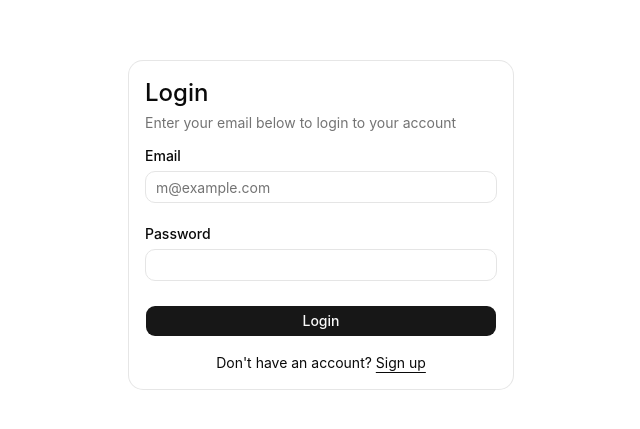
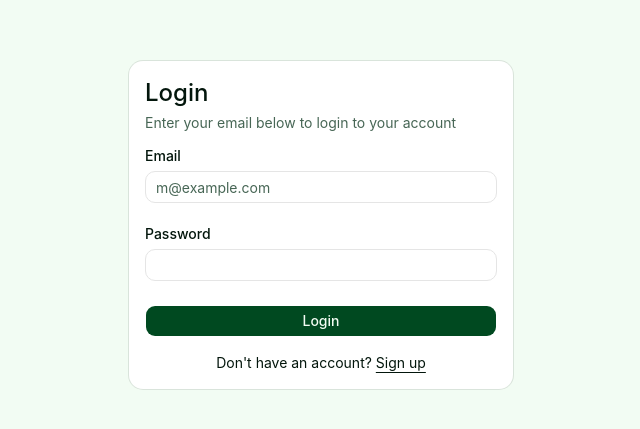
Before and after one commit to freddy61279/football-team-management-app, a Next.js app: page /auth/login in a window 1280 px wide. Shown: the part 175-604 px from the top of the page, without its empty margins (319-959 px from the left). Built offline with nearby package versions, Linux system fonts and the light colour scheme.

Commit message:
Refine clubhouse color palette

```diff
--- a/app/globals.css
+++ b/app/globals.css
@@ -47,20 +47,20 @@
 
 :root {
   color-scheme: light;
-  --background: oklch(1 0 0);
-  --foreground: oklch(0.145 0 0);
+  --background: oklch(0.98 0.015 150);
+  --foreground: oklch(0.18 0.035 160);
   --card: oklch(1 0 0);
-  --card-foreground: oklch(0.145 0 0);
+  --card-foreground: oklch(0.18 0.035 160);
   --popover: oklch(1 0 0);
-  --popover-foreground: oklch(0.145 0 0);
-  --primary: oklch(0.205 0 0);
-  --primary-foreground: oklch(0.985 0 0);
-  --secondary: oklch(0.97 0 0);
-  --secondary-foreground: oklch(0.205 0 0);
-  --muted: oklch(0.97 0 0);
-  --muted-foreground: oklch(0.556 0 0);
-  --accent: oklch(0.97 0 0);
-  --accent-foreground: oklch(0.205 0 0);
+  --popover-foreground: oklch(0.18 0.035 160);
+  --primary: oklch(0.34 0.12 160);
+  --primary-foreground: oklch(0.98 0.015 150);
+  --secondary: oklch(0.93 0.04 150);
+  --secondary-foreground: oklch(0.25 0.07 160);
+  --muted: oklch(0.93 0.04 150);
+  --muted-foreground: oklch(0.48 0.045 160);
+  --accent: oklch(0.7 0.16 155);
+  --accent-foreground: oklch(0.16 0.05 160);
   --destructive: oklch(0.577 0.245 27.325);
   --border: oklch(0.922 0 0);
   --input: oklch(0.922 0 0);
@@ -83,20 +83,20 @@
 
 .dark {
   color-scheme: dark;
-  --background: oklch(0.14 0.025 250);
-  --foreground: oklch(0.97 0.01 105);
-  --card: oklch(0.19 0.03 250);
-  --card-foreground: oklch(0.97 0.01 105);
-  --popover: oklch(0.19 0.03 250);
-  --popover-foreground: oklch(0.97 0.01 105);
-  --primary: oklch(0.93 0.01 105);
-  --primary-foreground: oklch(0.16 0.025 250);
-  --secondary: oklch(0.23 0.035 250);
-  --secondary-foreground: oklch(0.97 0.01 105);
-  --muted: oklch(0.23 0.035 250);
-  --muted-foreground: oklch(0.7 0.025 240);
-  --accent: oklch(0.86 0.19 115);
-  --accent-foreground: oklch(0.16 0.025 250);
+  --background: oklch(0.14 0.035 160);
+  --foreground: oklch(0.97 0.015 150);
+  --card: oklch(0.19 0.045 160);
+  --card-foreground: oklch(0.97 0.015 150);
+  --popover: oklch(0.19 0.045 160);
+  --popover-foreground: oklch(0.97 0.015 150);
+  --primary: oklch(0.9 0.04 150);
+  --primary-foreground: oklch(0.16 0.04 160);
+  --secondary: oklch(0.23 0.05 160);
+  --secondary-foreground: oklch(0.97 0.015 150);
+  --muted: oklch(0.23 0.05 160);
+  --muted-foreground: oklch(0.72 0.035 155);
+  --accent: oklch(0.72 0.16 155);
+  --accent-foreground: oklch(0.14 0.04 160);
   --destructive: oklch(0.704 0.191 22.216);
   --border: oklch(1 0 0 / 11%);
   --input: oklch(1 0 0 / 15%);
```
